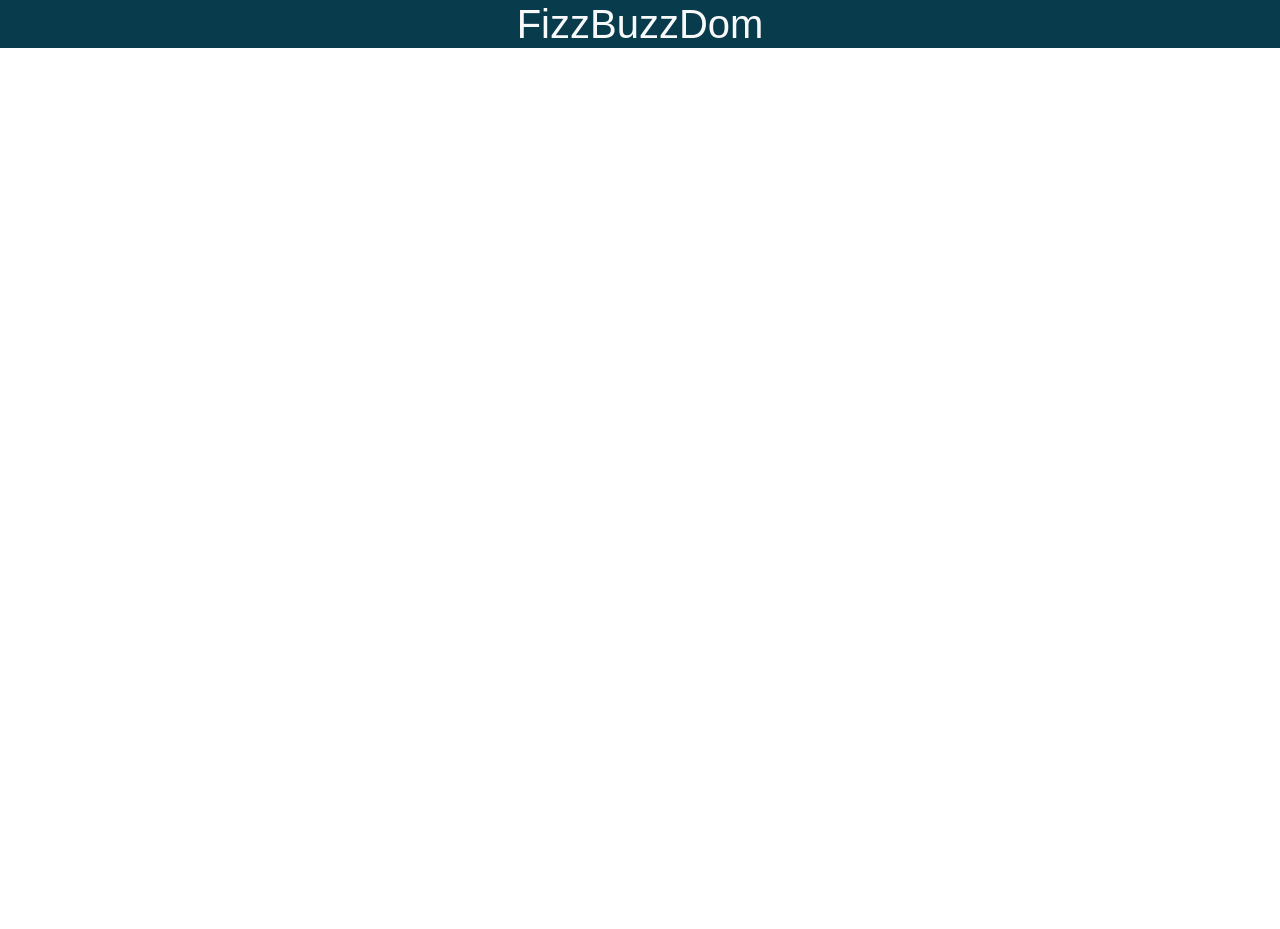
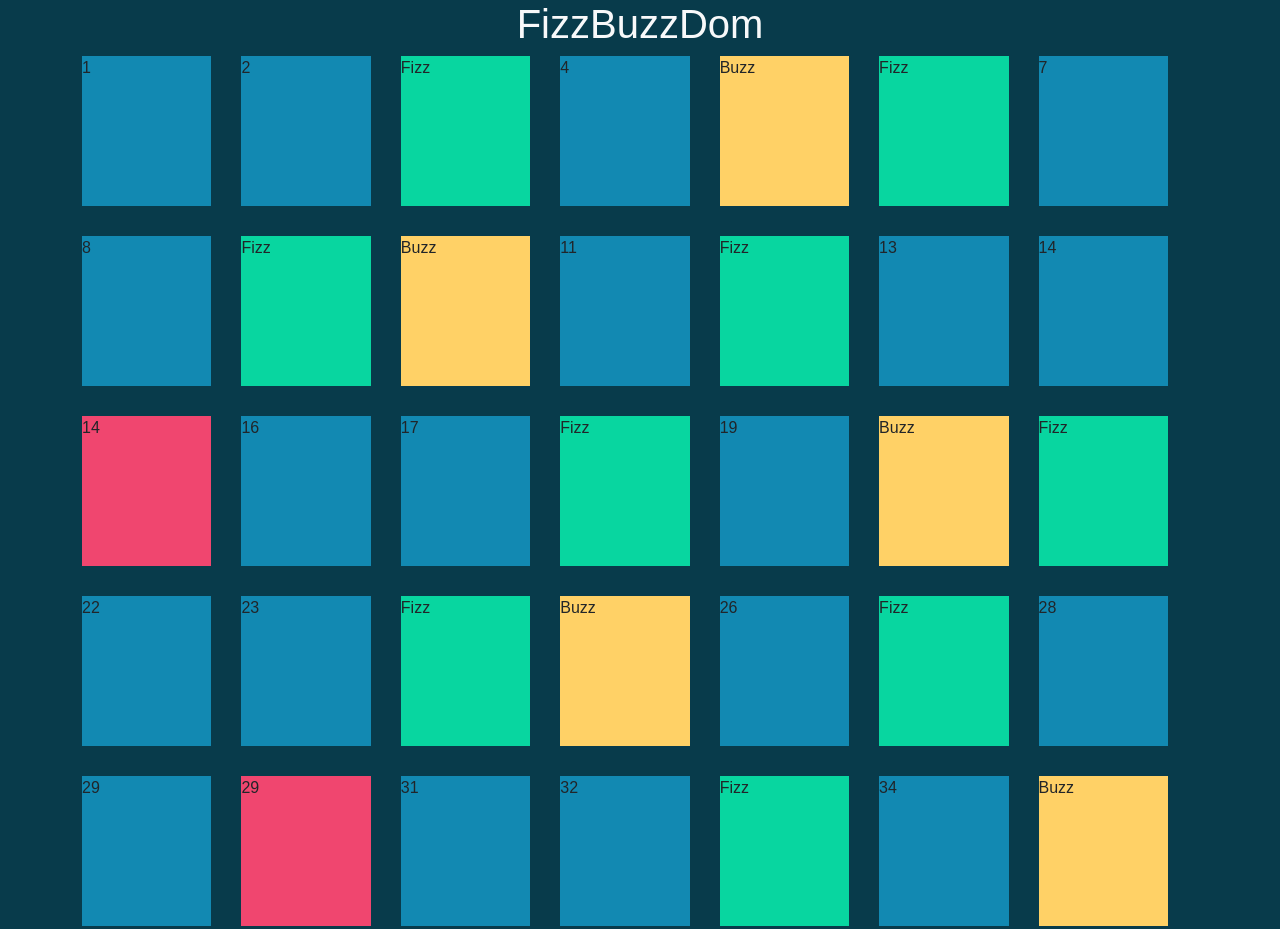
Before and after one commit to SimoneNegrisoli/js-fizzbuzz, a plain HTML site: page index.html in a window 1280 px wide. Shown: the top 929 px of the page. Before the commit the page ends 800 px from the top, so only its background shows below. Drawn offline with nearby package versions, Linux system fonts and the light colour scheme.

Commit message:
costant and for

```diff
--- a/css/style.css
+++ b/css/style.css
@@ -5,8 +5,6 @@
     --my-box-purple: #f0466f;
 
 }
-
-
 
 *{
     margin: 0;
@@ -19,3 +17,26 @@ body{
 .wrapper{
     background-color: #083b4b;
 }
+
+#boxcontainer{
+    display: flex;
+    flex-wrap: wrap;
+    gap: 30px;
+}
+.box{
+    width: calc(100% / 7 - 30px);
+    height: 150px;
+
+}
+.box-blue{
+    background-color: var(--my-box-blu);
+}
+.box-green{
+    background-color: var(--my-box-green);
+}
+.box-ywl{
+    background-color: var(--my-box-ylw);
+}
+.box-purple{
+    background-color: var(--my-box-purple);
+}
--- a/index.html
+++ b/index.html
@@ -11,7 +11,7 @@
     <div class="wrapper">
         <div class="container">
            <h1 class="text-center text-light">FizzBuzzDom</h1>
-           <div id="box">
+           <div id="boxcontainer" >
 
            </div>
         </div>
--- a/js/script.js
+++ b/js/script.js
@@ -0,0 +1,59 @@
+// Consegna:
+// > Scrivi un programma che stampi in console i numeri da 1 a 100,
+// > ma che per i multipli di 3 stampi “Fizz” al posto del numero e per i multipli di 5 stampi “Buzz”.
+// > Per i numeri che sono sia multipli di 3 che di 5 stampi “FizzBuzz”.
+// Prima di partire a scrivere codice poniamoci qualche domanda:
+// > Come faccio a sapere se un numero è divisibile per un altro?
+// > Abbiamo visto qualcosa di particolare che possiamo usare?
+// Consigli del giorno:
+//  1. Scriviamo sempre prima dei commenti in italiano per capire cosa vogliamo fare
+//  2. Proviamo ad immaginare le operazioni che vogliamo far svolgere al nostro programma così come lo faremmo "a mano"
+// BONUS 1:
+// Crea un container nel DOM , aggiungendo (attraverso la funzione `append()`) un elemento html con il numero o la stringa corretta da mostrare.
+// BONUS 2:
+// Applica stili differenti agli elementi aggiunti al DOM nel *BONUS 1*, a seconda che il valore inserito sia un numero, un fizz, un buzz o un fizzbuzz.
+// Se sei a corto di idee per lo stile, potresti prendere spunto dallo screenshot fornito in consegna.
+
+
+
+
+// Costanti
+
+const fizz = 'Fizz';
+const buzz = 'Buzz';
+
+// dove lo voglio mettere
+const boxEl = document.getElementById('boxcontainer');
+let valore = "";
+let boxColor = 'box';
+
+
+// Ciclo da 1 a 100
+
+
+for(let i = 1; i <=100; i++){
+
+    if (i % 3 === 0 && i % 5 === 0){
+        valore = fizz + buzz;
+        boxColor = 'box-purple'
+
+    } else if (i % 3 === 0) {
+        output = 'Fizz';
+        boxColor = 'box-green';
+
+    } else if (i % 5 === 0) {
+        output = 'Buzz';
+        boxColor = 'box-ywl';
+
+    } else {
+        output = i;
+        boxColor = 'box-blue'
+    }
+
+    const squareBox = document.createElement("div");
+    squareBox.className = `box ${boxColor}`;
+    squareBox.textContent = output;
+
+    boxEl.append(squareBox);
+
+}
```
